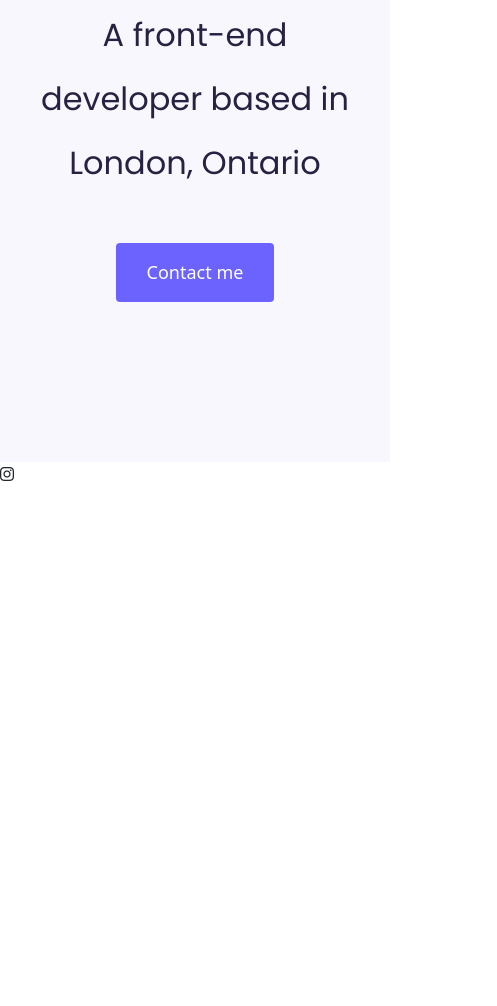
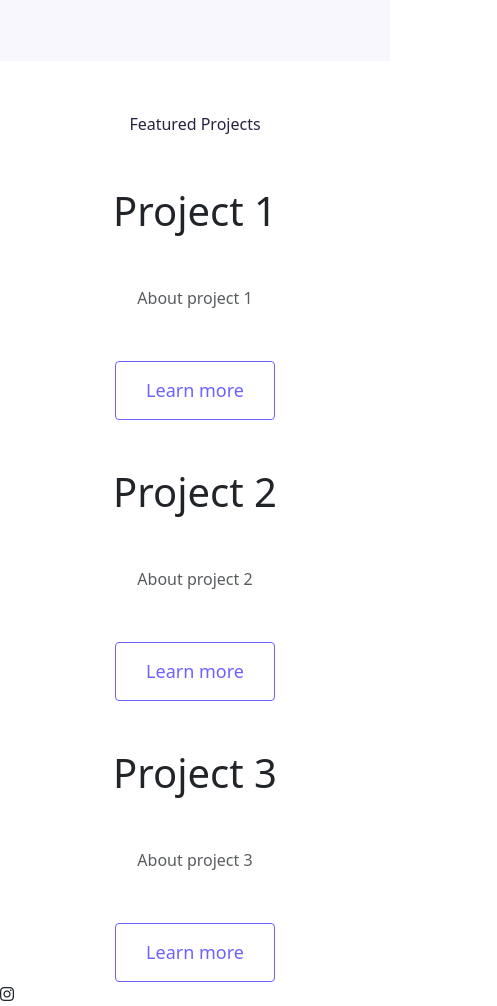
Before and after one commit to aubreyjustine713/portfolio-project, a plain HTML site: page index.html in a window 390 px wide. Shown: the part 530-1536 px from the top of the page, 497 px wide, since content can reach past the window. Before the commit the page ends 1016 px from the top, so only its background shows below. Drawn offline with nearby package versions, Linux system fonts and the light colour scheme.

Commit message:
Added homepage content design

```diff
--- a/index.html
+++ b/index.html
@@ -31,6 +31,39 @@
         <a href="#" class="btn btn-branding">Contact me</a>
       </div>
     </div>
+    <p class="text-center m-5">Featured Projects</p>
+    <div class="container">
+      <div class="row mb-5">
+        <div class="col d-none d-md-block">
+          <img src="/images/project-1.png" class="img-fluid" alt="" />
+        </div>
+        <div class="col project-description">
+          <h3 class="mb-5">Project 1</h3>
+          <p class="mb-5 text-muted">About project 1</p>
+          <a href="#" class="btn btn-branding-outline">Learn more</a>
+        </div>
+      </div>
+      <div class="row mb-5">
+        <div class="col project-description">
+          <h3 class="mb-5">Project 2</h3>
+          <p class="mb-5 text-muted">About project 2</p>
+          <a href="#" class="btn btn-branding-outline">Learn more</a>
+        </div>
+        <div class="col d-none d-md-block">
+          <img src="/images/project-2.png" class="img-fluid" alt="" />
+        </div>
+      </div>
+      <div class="row">
+        <div class="col d-none d-md-block">
+          <img src="/images/project-3.png" class="img-fluid" alt="" />
+        </div>
+        <div class="col project-description">
+          <h3 class="mb-5">Project 3</h3>
+          <p class="mb-5 text-muted">About project 3</p>
+          <a href="#" class="btn btn-branding-outline">Learn more</a>
+        </div>
+      </div>
+    </div>
     <i class="fa-brands fa-instagram"></i>
     <script
       src="https://cdn.jsdelivr.net/npm/bootstrap@5.3.0/dist/js/bootstrap.bundle.min.js"
--- a/styles.css
+++ b/styles.css
@@ -1,6 +1,7 @@
 :root {
   --branding-color: #6c63ff;
   --secondary-color: #f9f7fe;
+  --tertiary-color: #272142;
   --default-font-family: "Poppins", sans-serif;
 }
 h1 {
@@ -13,13 +14,21 @@ h2 {
   font-weight: bold;
   font-family: var(--default-font-family);
   margin: 0;
-  color: #272142;
+  color: var(--tertiary-color);
+}
+h3 {
+  font-size: 64px;
 }
 p {
+  font-weight: normal;
+  font-size: 16px;
+  line-height: 30px;
+  color: var(--tertiary-color);
+}
+.hero p {
   font-size: 24pt;
   font-family: var(--default-font-family);
   line-height: 2;
-  color: #272142;
 }
 .hero {
   background-color: var(--secondary-color);
@@ -34,3 +43,30 @@ p {
   line-height: 27px;
   padding: 15px 30px;
 }
+.btn-branding-outline {
+  color: var(--branding-color);
+  border: 1px solid var(--branding-color);
+  border-radius: 4px;
+  font-size: 18px;
+  line-height: 27px;
+  padding: 15px 30px;
+}
+.project-description {
+  padding: 120px 60px;
+}
+@media (max-width: 960px) {
+  h1 {
+    font-size: 44px;
+    line-height: 1.5;
+  }
+  h3 {
+    font-size: 40px;
+  }
+  .hero {
+    padding: 80px 20px;
+  }
+  .project-description {
+    padding: 0;
+    text-align: center;
+  }
+}
```
Also changed, not shown: images/project-1.png (added), images/project-2.png (added), images/project-3.png (added).
